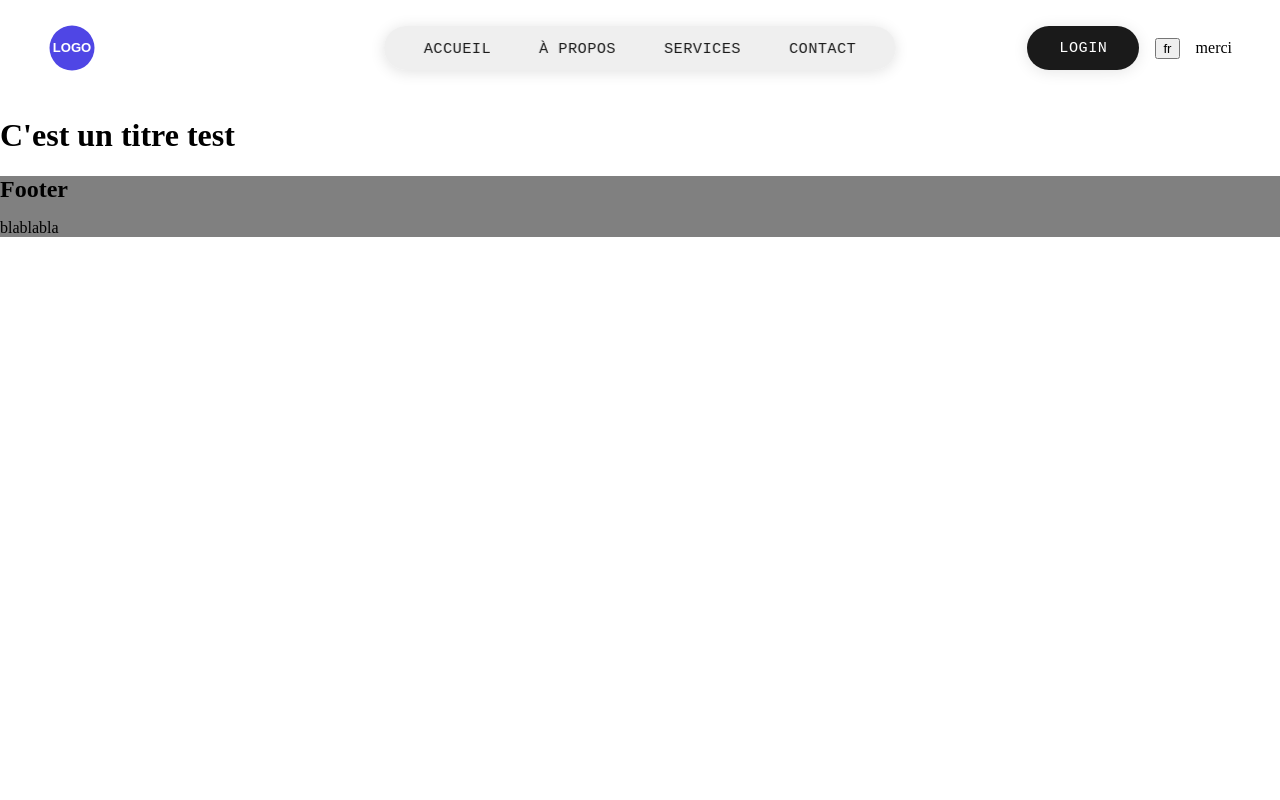
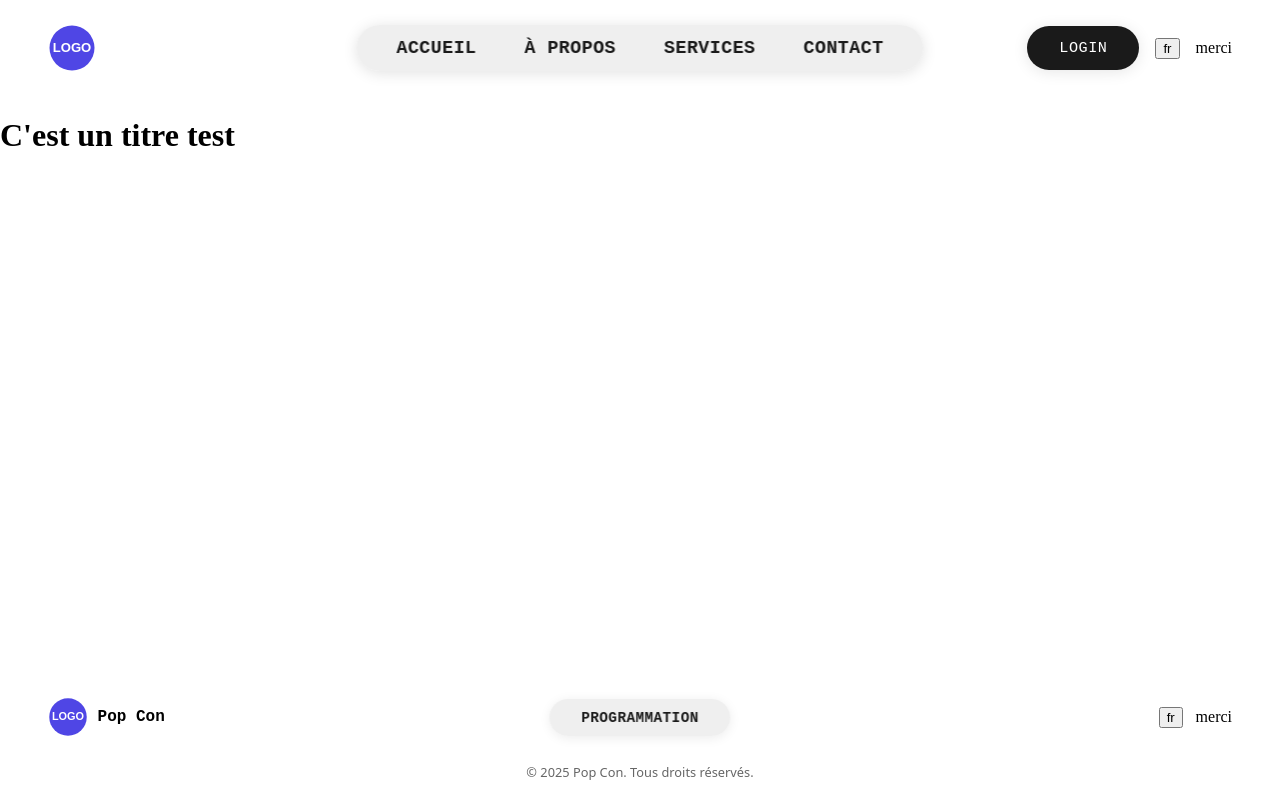
Before and after one commit to Pierrick-B/SAE-S3-S4, a Vue app in the folder SAE/: page / in a window 1280 px wide. Built offline with nearby package versions, Linux system fonts and the light colour scheme.

Commit message:
Update footer
same style as Navbar

```diff
--- a/SAE/index.html
+++ b/SAE/index.html
@@ -5,6 +5,10 @@
     <link rel="icon" href="/logo-placeholder.svg" type="image/svg+xml">
     <meta name="viewport" content="width=device-width, initial-scale=1.0">
     <title>Vite App</title>
+    <style>
+      html, body, #app { height: 100%; }
+      body { margin: 0; }
+    </style>
   </head>
   <body>
     <div id="app"></div>
--- a/SAE/src/App.vue
+++ b/SAE/src/App.vue
@@ -8,11 +8,26 @@ let lgButton = useLangStore();
 </script>
 
 <template>
-    <NavBar></NavBar>
-    <router-view></router-view>
-    <h1>{{langue.titreTest[lgButton.language]}}</h1>
-    <Footer></Footer>
+    <div class="app-shell">
+        <NavBar />
+        <main class="app-main">
+            <router-view />
+            <h1>{{ langue.titreTest[lgButton.language] }}</h1>
+        </main>
+        <Footer />
+    </div>
+
 </template>
 
 <style scoped>
+.app-shell {
+    min-height: 100vh;
+    display: flex;
+    flex-direction: column;
+}
+
+.app-main {
+    flex: 1 0 auto;
+    display: block;
+}
 </style>
--- a/SAE/src/components/Footer.vue
+++ b/SAE/src/components/Footer.vue
@@ -1,16 +1,150 @@
+<script setup>
+import LanguageButton from "@/components/LanguageButton.vue";
+</script>
+
 <template>
-  <div id="footer">
-    <h2>Footer</h2>
-    <p>blablabla</p>
+  <footer id="footer">
+    <div class="footer-left">
+      <img src="/logo-placeholder.svg" alt="Logo Pop Con" width="40" height="40" />
+      <span class="brand">Pop Con</span>
+    </div>
+
+    <div class="footer-center">
+      <ul class="footer-links">
+        <li>
+          <router-link :to="{ name: 'programmation' }">Programmation</router-link>
+        </li>
+      </ul>
+    </div>
+
+    <div class="footer-right">
+      <LanguageButton />
+    </div>
+  </footer>
+  <div class="footer-bottom">
+    <small>© 2025 Pop Con. Tous droits réservés.</small>
   </div>
 </template>
 
 <style scoped>
-#footer{
-  background: gray;
+#footer {
+  width: 100%;
+  display: flex;
+  align-items: center;
+  justify-content: space-between;
+  padding: 1.2rem 3rem;
+  box-sizing: border-box;
+  position: relative;
 }
-h2{
-  padding: 0;
+
+.footer-left {
+  display: flex;
+  align-items: center;
+  gap: 0.6rem;
+}
+
+.brand {
+  font-weight: 600;
+  font-size: 1rem;
+  font-family: "JetBrains Mono", "JetBrains Mono Fallback", monospace;
+}
+
+.footer-center {
+  position: absolute;
+  left: 50%;
+  transform: translateX(-50%);
+  max-width: calc(100% - 6rem);
+}
+
+.footer-links {
+  list-style: none;
   margin: 0;
+  padding: 0.6rem 2rem;
+  display: flex;
+  align-items: center;
+  gap: 2rem;
+  background: rgba(235, 235, 235, 0.8);
+  backdrop-filter: blur(8px);
+  -webkit-backdrop-filter: blur(8px);
+  border-radius: 50px;
+  box-shadow: 0 2px 12px rgba(0, 0, 0, 0.08);
+  transition: background 0.3s;
+}
+
+.footer-links li { display: inline-block; }
+
+.footer-links a {
+  position: relative;
+  text-decoration: none;
+  color: #1a1a1a;
+  font-family: "JetBrains Mono", "JetBrains Mono Fallback", monospace;
+  font-size: 0.9rem;
+  font-weight: 600;
+  letter-spacing: 0.4px;
+  text-transform: uppercase;
+  transition: color 0.3s;
+  cursor: pointer;
+  z-index: 1;
+}
+
+.footer-links a::before {
+  content: "";
+  position: absolute;
+  left: 50%;
+  top: 50%;
+  transform: translate(-50%, -50%) scale(0.7);
+  width: 125%;
+  height: 150%;
+  background: rgba(255,255,255,0.95);
+  border-radius: 2em;
+  opacity: 0;
+  transition: opacity 0.25s cubic-bezier(.4,0,.2,1), transform 0.25s cubic-bezier(.4,0,.2,1);
+  z-index: -1;
+  pointer-events: none;
+}
+
+.footer-links a:hover::before,
+.footer-links a:focus-visible::before { opacity: 1; transform: translate(-50%, -50%) scale(1); }
+.footer-links a:hover,
+.footer-links a:focus-visible { color: #222; }
+.footer-links:hover { background: rgba(220, 220, 220, 0.95); }
+
+.footer-right { display: flex; align-items: center; gap: 0.8rem; }
+
+.footer-bottom {
+  width: 100%;
+  display: flex;
+  justify-content: center;
+  padding: 0.4rem 1rem 1.2rem;
+  box-sizing: border-box;
+}
+
+.footer-bottom small {
+  color: #666;
+  font-size: 0.8rem;
+  font-family: system-ui, -apple-system, Segoe UI, Roboto, Helvetica, Arial, "Apple Color Emoji", "Segoe UI Emoji";
+}
+
+/* Responsive */
+@media (max-width: 1200px) {
+  #footer { padding: 1.2rem 2rem; }
+  .footer-center { max-width: calc(100% - 4rem); }
+}
+
+@media (max-width: 768px) {
+  #footer {
+    flex-direction: column;
+    gap: 1rem;
+    padding: 1rem 1.5rem;
+  }
+
+  .footer-left { width: 100%; justify-content: center; }
+  .footer-center { position: static; transform: none; width: 100%; max-width: 100%; }
+  .footer-links { width: 100%; justify-content: center; flex-wrap: wrap; gap: 1rem; padding: 0.6rem 1rem; box-sizing: border-box; }
+  .footer-right { width: 100%; justify-content: center; }
+}
+
+@media (max-width: 480px) {
+  .footer-links { flex-direction: column; gap: 0.8rem; }
 }
 </style>
--- a/SAE/src/components/NavBar.vue
+++ b/SAE/src/components/NavBar.vue
@@ -91,9 +91,9 @@ body {
   text-decoration: none;
   color: #1a1a1a;
   font-family: "JetBrains Mono", "JetBrains Mono Fallback", monospace;
-  font-size: 0.95rem;
-  font-weight: 500;
-  letter-spacing: 0.5px;
+  font-size: 1.15rem;
+  font-weight: 600;
+  letter-spacing: 0.4px;
   transition: color 0.3s;
   cursor: pointer;
   z-index: 1;
```
